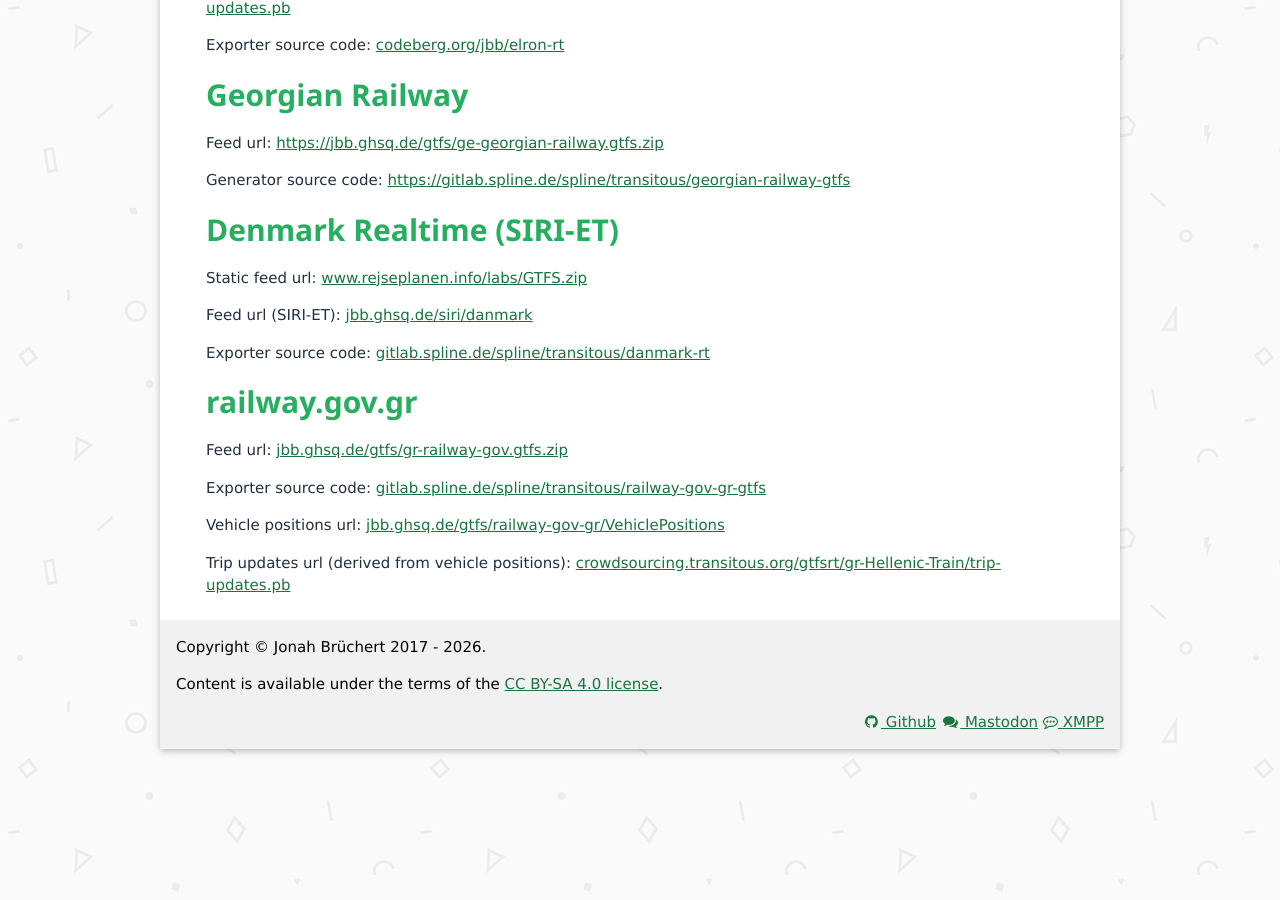
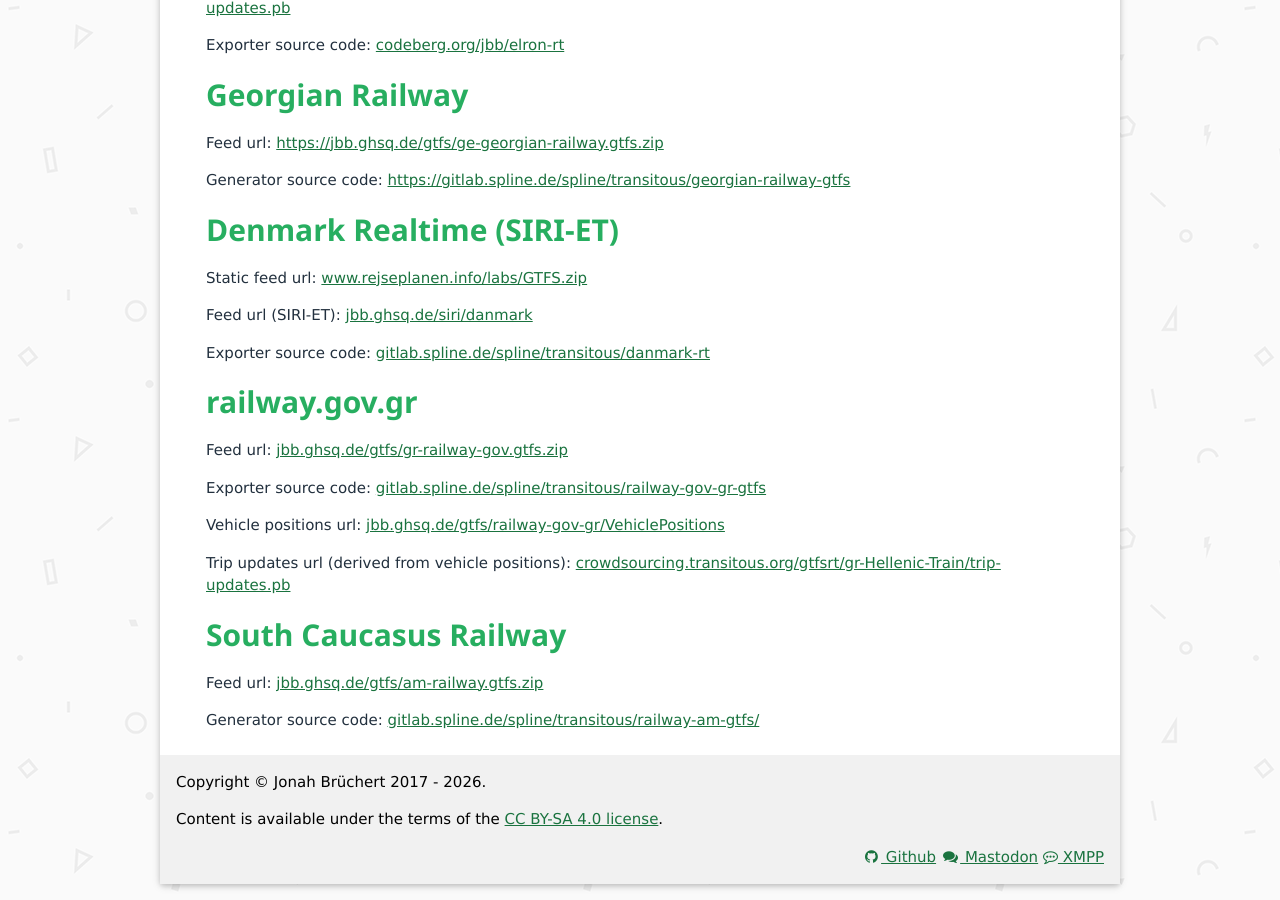
Before and after one commit to jbbgameich/jbbgameich.github.io, a Jekyll site: the page built from gtfs-feeds.md, in a window 1280 px wide and 900 px high, scrolled down 955 px. Built offline with Jekyll 4.4.1, drawn with Linux system fonts in a browser that asks for light colours.

Commit message:
Add South Caucasus Railway

```diff
--- a/gtfs-feeds.md
+++ b/gtfs-feeds.md
@@ -67,3 +67,9 @@
 Vehicle positions url: [jbb.ghsq.de/gtfs/railway-gov-gr/VehiclePositions](http://jbb.ghsq.de/gtfs/railway-gov-gr/VehiclePositions)
 
 Trip updates url (derived from vehicle positions): [crowdsourcing.transitous.org/gtfsrt/gr-Hellenic-Train/trip-updates.pb](https://crowdsourcing.transitous.org/gtfsrt/gr-Hellenic-Train/trip-updates.pb)
+
+## South Caucasus Railway
+
+Feed url: [jbb.ghsq.de/gtfs/am-railway.gtfs.zip](https://jbb.ghsq.de/gtfs/am-railway.gtfs.zip)
+
+Generator source code: [gitlab.spline.de/spline/transitous/railway-am-gtfs/](https://gitlab.spline.de/spline/transitous/railway-am-gtfs/)
```
